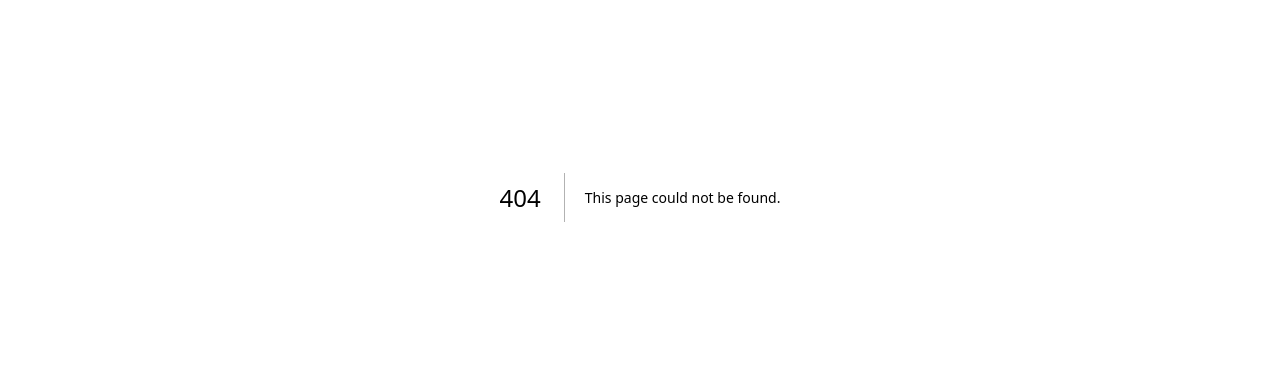
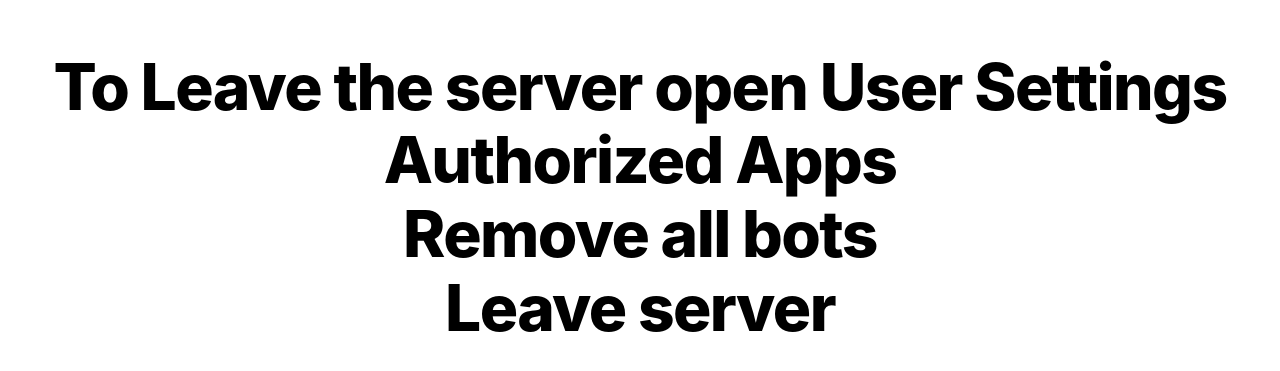
Before and after one commit to Ambushfall/turborepo, a Next.js app: page /bootload in a window 1280 px wide. Before the commit this address had no page. Shown: the part 203-574 px from the top of the page. Built offline with nearby package versions, Linux system fonts and the light colour scheme.

Commit message:
Made Page for Assist

```diff
--- /dev/null
+++ b/app/bootload/page.tsx
@@ -0,0 +1,16 @@
+'use client'
+import styles from '../page.module.css'
+
+export default function Page() {
+    return <div className={styles.container}>
+        <main className={styles.main}>
+            <Text></Text>
+        </main>
+    </div>
+}
+
+
+const Text:Function = () => {
+    const str = `To Leave the server open User Settings > Authorized Apps > Remove all bots > Leave server`;
+    return str.split('>').map((value, index) => <h1 key={index} className={styles.title}>{value}</h1>)
+}
```
Also changed, not shown: app/bootload/layout.tsx (deleted, +0 -18 lines).
